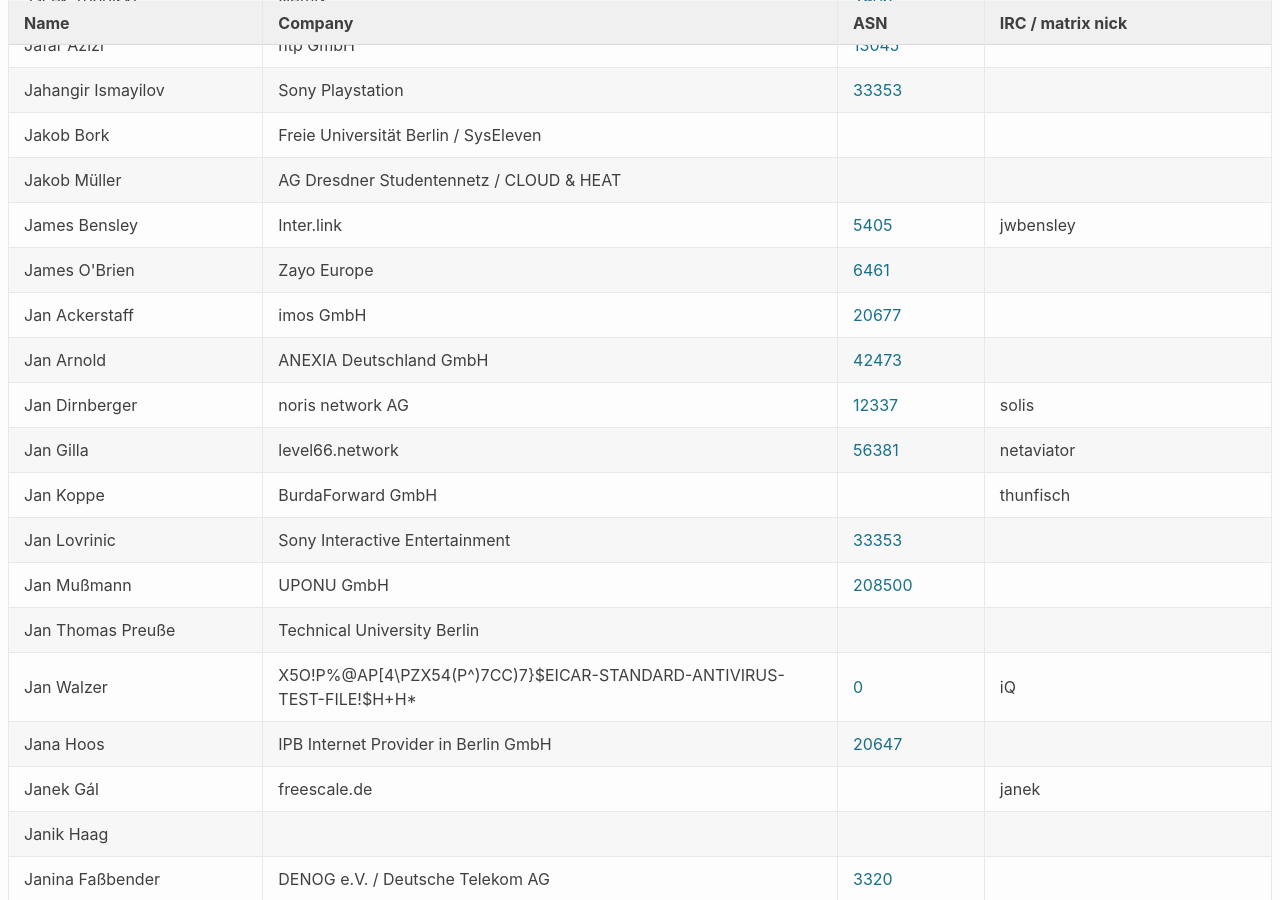
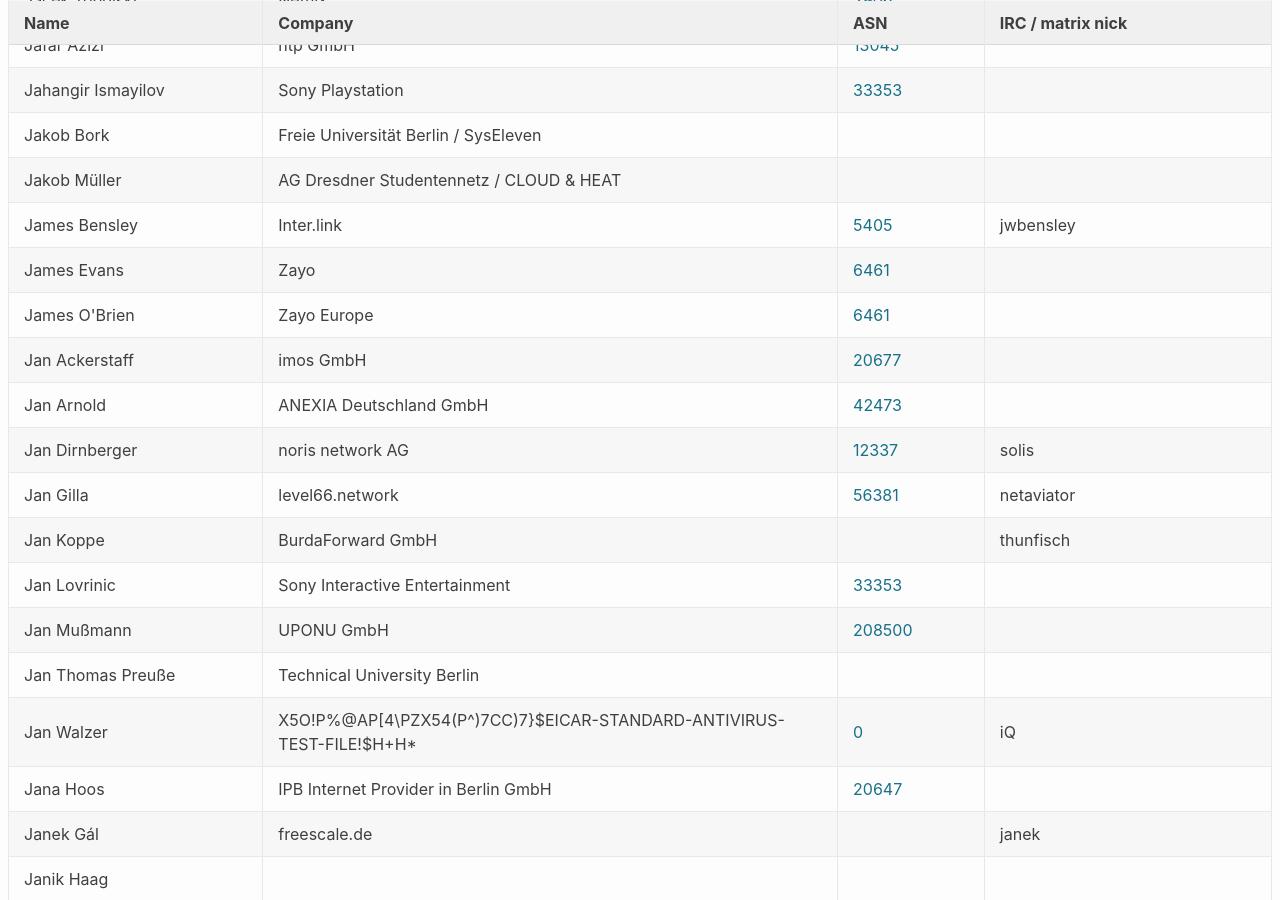
Before and after one commit to denog/pretix-attendeelist, a Jekyll site: the page built from denog16/index.markdown, in a window 1280 px wide and 900 px high, scrolled down 8728 px. Built offline with Jekyll 4.4.1, drawn with Linux system fonts in a browser that asks for light colours.

Commit message:
Latest data: Wed Nov  6 18:33:43 UTC 2024

```diff
--- a/_data/attendees_denog16_onsite.json
+++ b/_data/attendees_denog16_onsite.json
@@ -1174,6 +1174,12 @@
     "company": "Inter.link",
     "irc": "jwbensley",
     "asn": "5405"
+  },
+  {
+    "name": "James Evans",
+    "company": "Zayo",
+    "irc": null,
+    "asn": "6461"
   },
   {
     "name": "James O'Brien",
```
